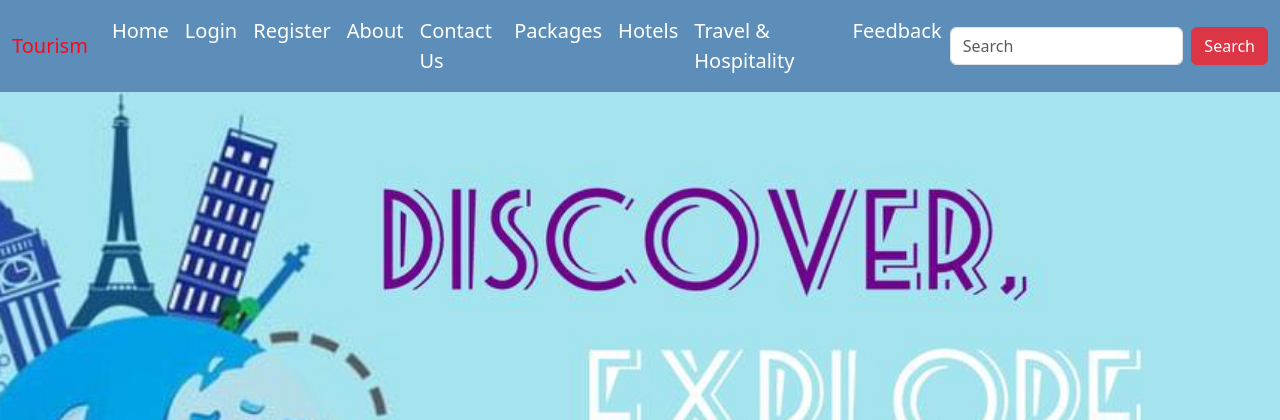
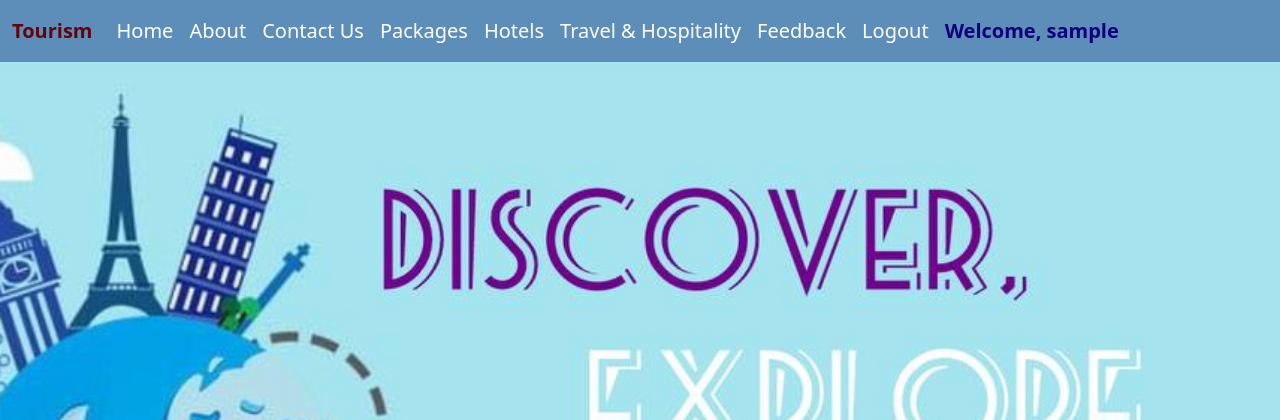
Before and after one commit to imnani09/sdp, a Django app: page / in a window 1280 px wide. Shown: the top 420 px of the page. Run offline with Django 5.2, Linux system fonts and the light colour scheme; the visitor is signed in with stand-in values (Sample User, id 1).

Commit message:
teliyadhu

```diff
--- a/tourist/adminapp/models.py
+++ b/tourist/adminapp/models.py
@@ -1,6 +1,7 @@
+from django.contrib.auth.models import AbstractUser
 from django.db import models
 
-class User(models.Model):
+class User(AbstractUser):
     full_name = models.CharField(max_length=100)
     date_of_birth = models.DateField()
     GENDER_CHOICES = (
@@ -12,12 +13,10 @@ class User(models.Model):
     phone_number = models.CharField(max_length=15)  # Adjust max_length as needed
     address = models.CharField(max_length=255)
     country = models.CharField(max_length=100)
-    username = models.CharField(max_length=100, unique=True)
-    password = models.CharField(max_length=100)  # You should use a more secure way to store passwords in production
     agreed_to_terms = models.CharField(max_length=10)
 
     def __str__(self):
-        return self.full_name
+        return self.full_name()
 
     class Meta:
         db_table = 'user_table'  # Replace 'user' with your desired table name
--- a/tourist/adminapp/urls.py
+++ b/tourist/adminapp/urls.py
@@ -21,4 +21,5 @@ urlpatterns = [
     path('standard/',views.stndpage,name='stndpage'),
     path('transportation/',views.transportationpage,name='transportationpage'),
     path('payments/',views.paymentspage,name='paymentspage'),
+    path('logout/', views.logout_the_page, name='logoutPage'),
 ]
--- a/tourist/adminapp/views.py
+++ b/tourist/adminapp/views.py
@@ -77,18 +77,40 @@ def registeruser(request):
         return redirect('homepage')
 
 
+# def loginuser(request):
+#     if request.method == 'POST':
+#             username = request.POST['username']
+#             password = request.POST['password']
+#             flag = User.objects.filter(Q(username=username, password=password))  # feild name,local variable and class variable.
+#             if flag:
+#                 # login(request,User)
+#                 return redirect("homepage")
+#             else:
+#                 return render(request, "loginfail.html")
+
 def loginuser(request):
+
     if request.method == 'POST':
-            username = request.POST['username']
-            password = request.POST['password']
-            flag = User.objects.filter(Q(username=username, password=password))  # feild name,local variable and class variable.
-            if flag:
-                # login(request,User)
-                return redirect("homepage")
-            else:
-                return render(request, "loginfail.html")
+        username = request.POST['username']
+        password = request.POST['password']
+
+        try:
+            user = User.objects.get(username=username, password=password)
+        except User.DoesNotExist:
+            user = None
+
+        if user is not None:
+            login(request, user, backend='adminapp.backends.CustomUserBackend')
+            return redirect('homepage')
 
 
+
+    return render(request, 'loginfail.html')
+
+
+def logout_the_page(request):
+    logout(request)
+    return redirect('homepage')
 
 def contact_form(request):
     if request.method == 'POST':
--- a/tourist/templates/login.html
+++ b/tourist/templates/login.html
@@ -22,7 +22,7 @@
     <form method="post" action="{% url 'loginuser' %}">
       {% csrf_token %}
           <div class="form-group">
-            <label for="usernameOrEmail">Username or Email</label>
+            <label for="usernameOrEmail">Username</label>
             <input type="text" class="form-control" name="username" placeholder="Enter your username" required>
         </div>
         <div class="form-group">
--- a/tourist/templates/projectnavbar.html
+++ b/tourist/templates/projectnavbar.html
@@ -9,7 +9,7 @@
 <body>
 <nav class="navbar navbar-expand-lg navbar-light fixed-top" style="background-color:#5c8eb9">
   <div class="container-fluid">
-    <a class="navbar-brand" href="#" style="color: #ff051a; font-size: 20px;">Tourism</a>
+    <a class="navbar-brand" href="#" style="color: #67020a;font-weight: bold; font-size: 20px;">Tourism</a>
     <button class="navbar-toggler" type="button" data-bs-toggle="collapse" data-bs-target="#navbarSupportedContent" aria-controls="navbarSupportedContent" aria-expanded="false" aria-label="Toggle navigation">
       <span class="navbar-toggler-icon"></span>
     </button>
@@ -18,6 +18,7 @@
         <li class="nav-item">
           <a class="nav-link active" aria-current="page" href="#" style="color: white; font-size: 20px;">Home</a>
         </li>
+        {% if not user.is_authenticated %}
         <li class="nav-item">
           <a class="nav-link" href="{% url 'loginpage' %}" style="color: white; font-size: 20px;">Login</a>
        </li>
@@ -26,7 +27,7 @@
           <a class="nav-link" href="{% url 'registerpage' %}" style="color: white; font-size: 20px;">Register</a>
         </li>
 
-
+    {% endif %}
         <li class="nav-item">
           <a class="nav-link " href="{% url 'aboutpage' %}" tabindex="-1" aria-disabled="true" style="color: white; font-size: 20px;">About</a>
         </li>
@@ -37,9 +38,6 @@
 
       {% if user.is_authenticated %}
 
-      <!-- <li class="nav-item">
-        <span class="nav-link" style="color: white; font-size: 20px;">Welcome {{ user.username }}</span>
-      </li> -->
       <li class="nav-item">
       <a class="nav-link" href="{% url 'packagespage' %}" style="color: white; font-size: 20px;">Packages</a>
     </li>
@@ -53,14 +51,21 @@
 <li class="nav-item">
   <a class="nav-link" href="{% url 'feedbackpage' %}" style="color: white; font-size: 20px;">Feedback</a>
 </li>
-      </ul>
+<li class="nav-item">
+  <a class="nav-link" href="{% url 'logoutPage' %}" style="color: white; font-size: 20px;">Logout</a>
+</li>
+
+      <li class="nav-item">
+        <span  class="nav-link" style="text-align: right;color: rgb(16, 0, 126); font-weight: bold; font-size: 20px; " >Welcome,  {{ user.username }}</span>
+      </li>
+    </ul>
 
 
       {% endif %}
-      <form class="d-flex">
+      <!-- <form class="d-flex">
         <input class="form-control me-2" type="search" placeholder="Search" aria-label="Search">
         <button type="button" class="btn btn-danger">Search</button>
-      </form>
+      </form> -->
     </div>
   </div>
   <br>
```
Also changed, not shown: tourist/adminapp/backends.py (added, +12 -0 lines), tourist/tourist/settings.py (+14 -0 lines), tourist/adminapp/migrations/0001_initial.py, tourist/adminapp/migrations/0002_alter_user_agreed_to_terms.py (deleted), tourist/adminapp/migrations/0003_alter_user_table.py (deleted), tourist/adminapp/migrations/0004_alter_user_table.py (deleted), tourist/static/images/azure.jpg (deleted), tourist/static/images/image.png (deleted), tourist/static/images/imggg_1.png (deleted), tourist/templates/logout.html (added), 1 other file.
